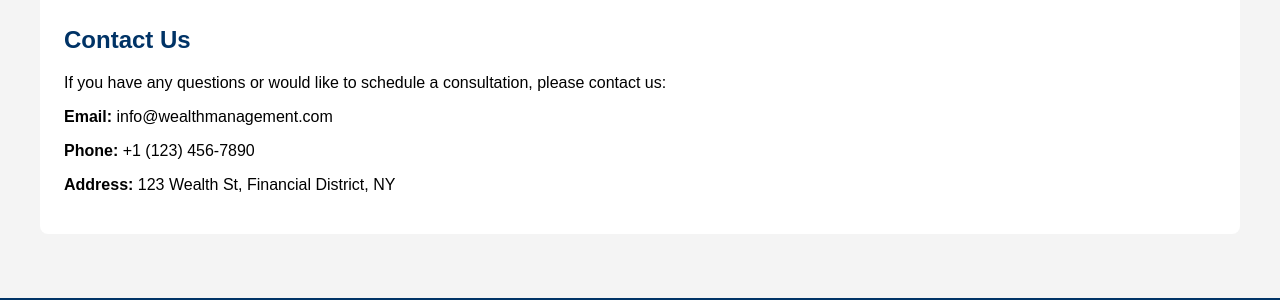
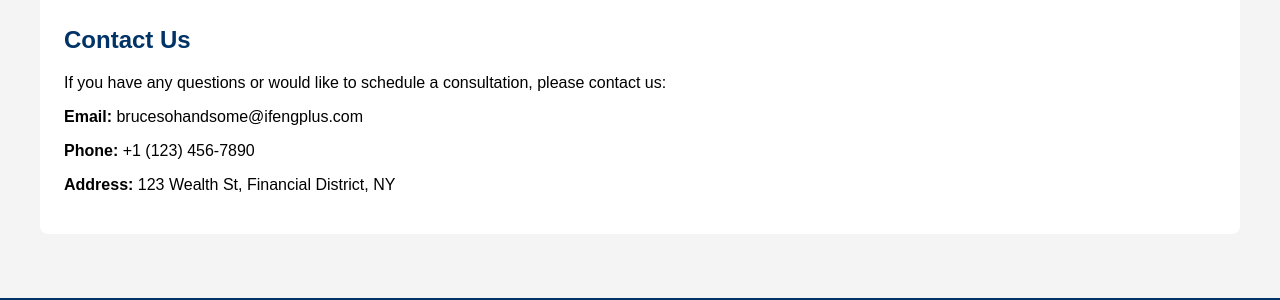
Before and after one commit to iFengPlus/2024-Bruce-AN6001, a Flask app: page / in a window 1280 px wide. Shown: the part 943-1243 px from the top of the page. Run offline with Flask 3, Linux system fonts and the light colour scheme.

Commit message:
test change -- class 2

```diff
--- /dev/null
+++ b/requirements.txt
@@ -0,0 +1,2 @@
+flask
+gunicorn
--- a/templates/index.html
+++ b/templates/index.html
@@ -96,7 +96,7 @@
     <section id="contact" class="contact">
         <h2>Contact Us</h2>
         <p>If you have any questions or would like to schedule a consultation, please contact us:</p>
-        <p><strong>Email:</strong> info@wealthmanagement.com</p>
+        <p><strong>Email:</strong> brucesohandsome@ifengplus.com</p>
         <p><strong>Phone:</strong> +1 (123) 456-7890</p>
         <p><strong>Address:</strong> 123 Wealth St, Financial District, NY</p>
     </section>
```
